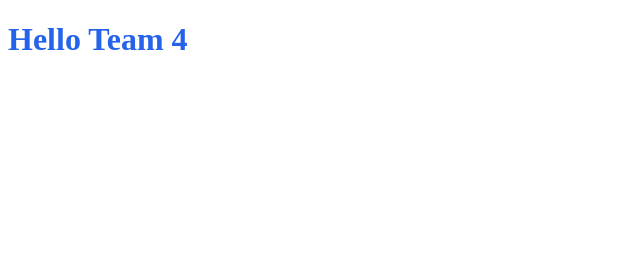
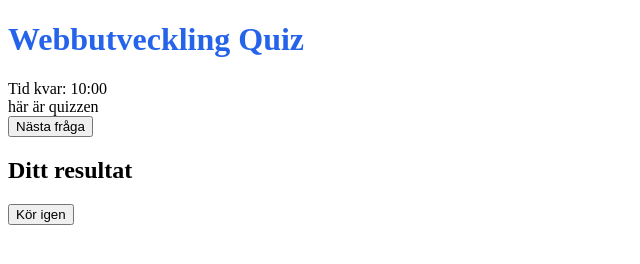
Before and after one commit to klingbladet/quizScript, a plain HTML site: page index.html in a window 1280 px wide. Shown: the whole page, without its empty margins (0-640 px from the left). Drawn offline with Linux system fonts and the light colour scheme.

Commit message:
container för quizz samt reultat funktionen + sparandet til Localstorage

```diff
--- a/index.html
+++ b/index.html
@@ -5,9 +5,33 @@
     <meta name="viewport" content="width=device-width, initial-scale=1.0">
     <title>QUIZZ - BY TEAM 4</title>
     <link rel="stylesheet" href="styles.css" defer>
-    <script src="script.js"></script>
+
 </head>
 <body>
-    <h1 class="test"> Hello Team 4</h1>
+    <header class="quiz-header">
+        <h1>Webbutveckling Quiz</h1>
+        <div class="timer-container">
+        Tid kvar: <span id="timer">10:00</span>
+        </div>
+    </header>
+
+    <main class="quiz-container">
+        <div id="quiz">
+            här är quizzen
+        </div>
+        <button id="next-btn" class="btn">Nästa fråga</button>
+    </main>
+
+    <section class="result-container hidden" id="result-container">
+        <h2>Ditt resultat</h2>
+        <p id="score"></p>
+        <button id="restart-btn" class="btn">Kör igen</button>
+    </section>
+
+
+
+
+
+    <script src="script.js"></script>
 </body>
 </html>
```
